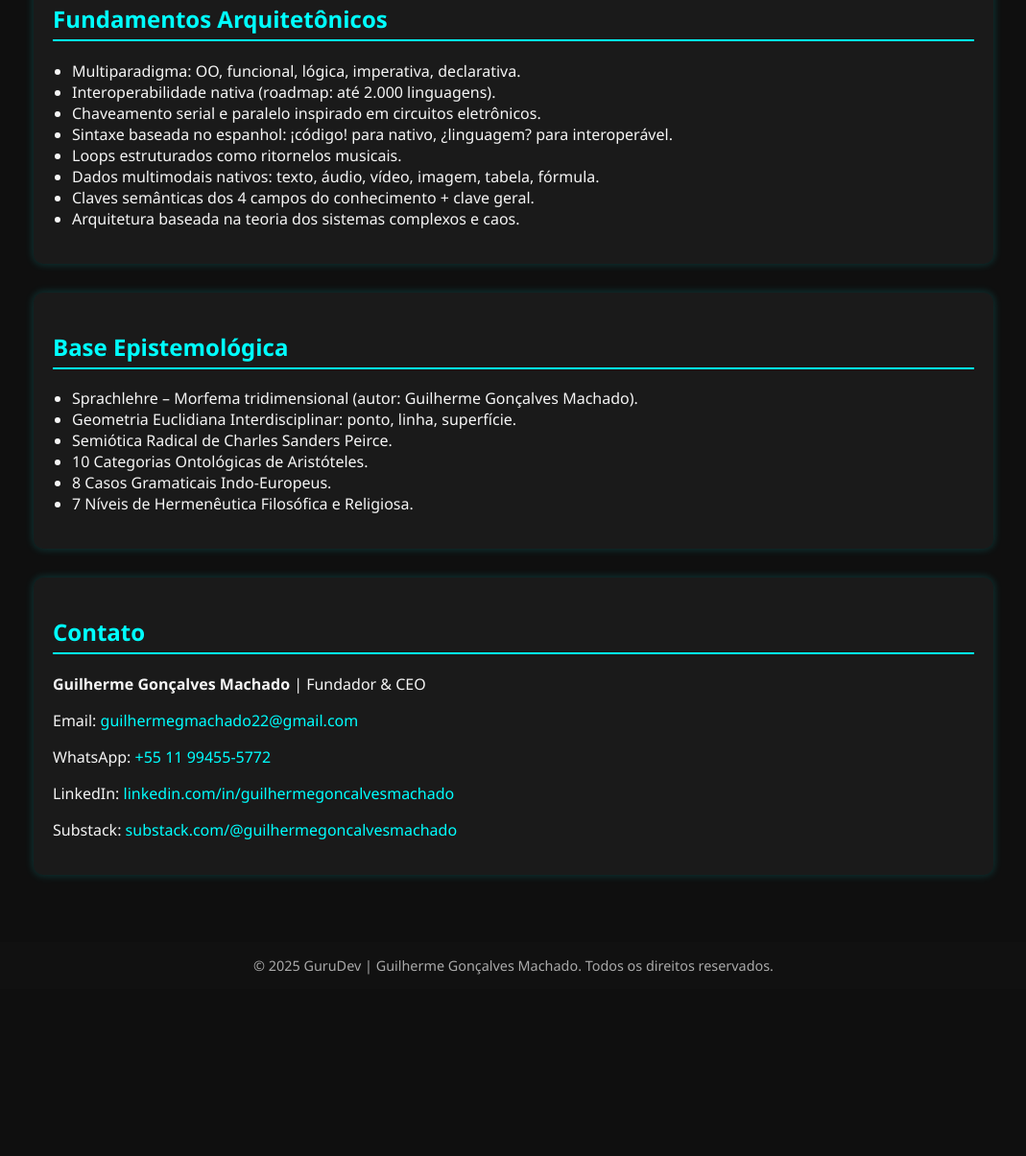
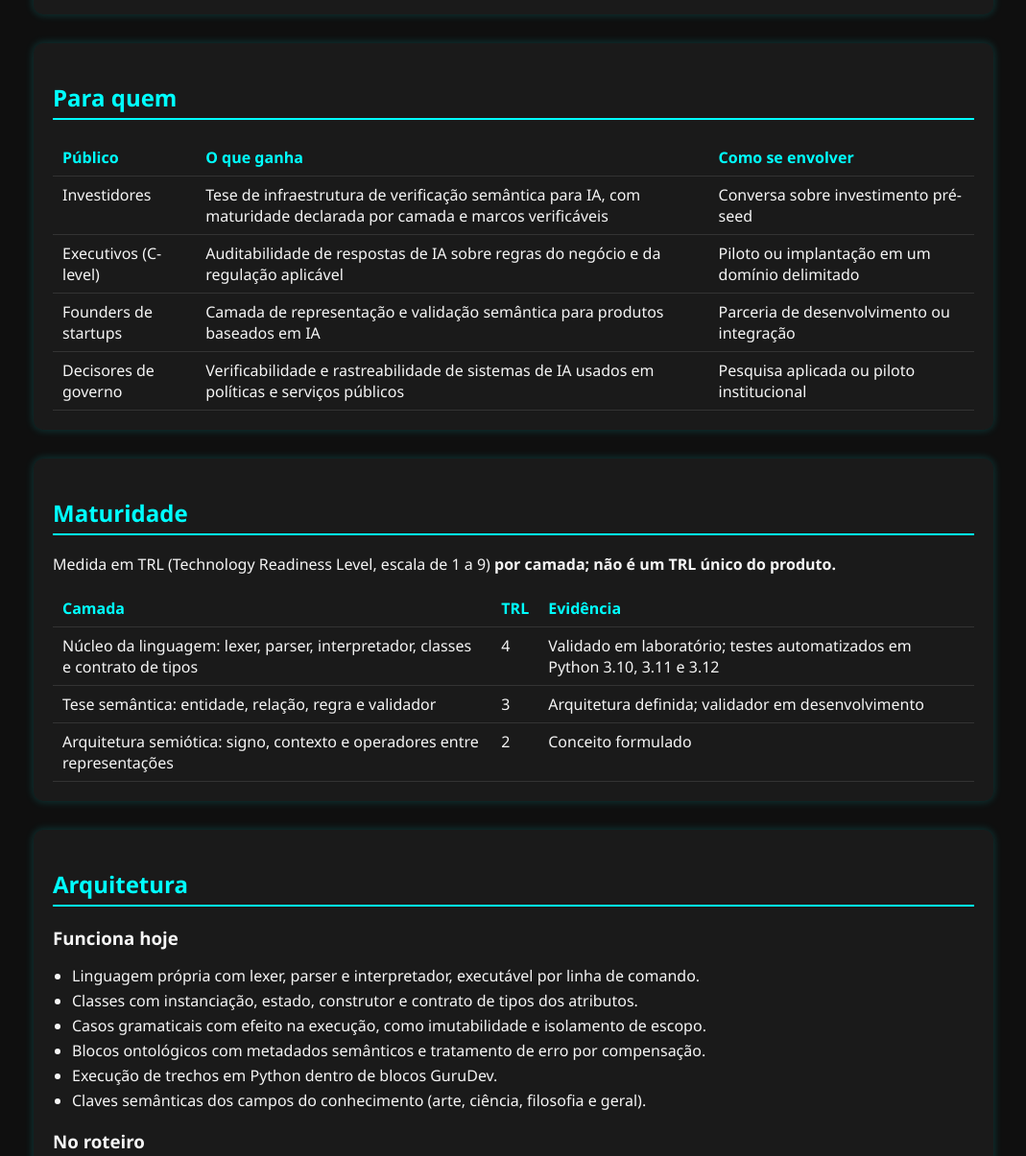
Before and after one commit to marcabru-tech/gurudev-site, a plain HTML site: page index.html in a window 1280 px wide. Shown: the part 511-1716 px from the top of the page at 96% size, without its empty margins (105-1174 px from the left). Before the commit the page ends 1542 px from the top, so only its background shows below. Drawn offline with Linux system fonts and the light colour scheme.

Commit message:
Alinha a pagina ao posicionamento e ao estado atual do gurudev-core
- Titulo e cabecalho: representacao e verificacao semantica para sistemas
  de IA, no lugar de IA Geral
- Novas secoes: para quem, maturidade TRL por camada e arquitetura
  separada entre o que funciona hoje, o que esta no roteiro e tracos de
  identidade
- Base epistemologica rotulada como fundamentacao teorica; teoria dos
  sistemas complexos passa da arquitetura para a base
- Contato institucional; sai o WhatsApp
- Tabelas empilhadas e links quebrando linha em telas estreitas
- Rodape alinhado ao README (2024-2026)

```diff
--- a/index.html
+++ b/index.html
@@ -3,7 +3,8 @@
 <head>
     <meta charset="UTF-8">
     <meta name="viewport" content="width=device-width, initial-scale=1.0">
-    <title>GuruDev | Ontologia Computacional para IA Geral</title>
+    <title>GuruDev | Representação e verificação semântica para IA</title>
+    <meta name="description" content="GuruDev é uma linguagem para representar regras, entidades e signos e verificar, com evidência rastreável, se saídas de sistemas de IA as respeitam.">
     <style>
         body {
             background-color: #0f0f0f;
@@ -36,6 +37,10 @@
             border-bottom: 2px solid #00ffff;
             padding-bottom: 5px;
         }
+        h3 {
+            color: #f5f5f5;
+            margin-bottom: 5px;
+        }
         .card {
             background-color: #1a1a1a;
             padding: 20px;
@@ -46,9 +51,33 @@
         ul {
             padding-left: 20px;
         }
+        li {
+            margin-bottom: 4px;
+        }
         a {
             color: #00ffff;
             text-decoration: none;
+            overflow-wrap: anywhere;
+        }
+        .tabela {
+            overflow-x: auto;
+        }
+        table {
+            width: 100%;
+            border-collapse: collapse;
+        }
+        th, td {
+            text-align: left;
+            padding: 8px 10px;
+            border-bottom: 1px solid #333;
+            vertical-align: top;
+        }
+        th {
+            color: #00ffff;
+        }
+        .nota {
+            color: #aaa;
+            font-size: 0.95rem;
         }
         footer {
             background-color: #111;
@@ -57,58 +86,114 @@
             color: #aaa;
             font-size: 0.9rem;
         }
+        @media (max-width: 600px) {
+            header h1 { font-size: 2.2rem; }
+            .container { padding: 24px 16px; }
+            table, tbody, tr, td { display: block; width: 100%; box-sizing: border-box; }
+            tr:first-child { display: none; }
+            tr { border-bottom: 1px solid #333; padding: 8px 0; }
+            td { border-bottom: none; padding: 3px 0; }
+            td::before { content: attr(data-rotulo); display: block; color: #00ffff; font-size: 0.85rem; }
+        }
     </style>
 </head>
 <body>
     <header>
         <h1>GuruDev</h1>
-        <p>Ontologia Computacional, IA Geral e Interoperabilidade de Linguagens</p>
+        <p>Representação e verificação semântica para sistemas de IA</p>
     </header>
 
     <div class="container">
         <div class="card">
             <h2>O que é a GuruDev?</h2>
-            <p>GuruDev é uma linguagem de programação de propósito geral, multiparadigma e ontológica, projetada para IA Geral, interoperabilidade nativa entre linguagens, dados multimodais e sistemas complexos. Mais do que código, é uma linguagem da realidade.</p>
+            <p><strong>GuruDev é uma linguagem para representar regras, entidades e signos e verificar, com evidência rastreável, se saídas de sistemas de IA as respeitam.</strong></p>
+            <p>O núcleo da linguagem funciona hoje; o validador semântico é o próximo marco. Em contextos regulados, a resposta de um modelo não basta: é preciso indicar qual regra foi aplicada, sobre quais fatos e com que resultado. A GuruDev é desenvolvida para produzir esse registro de forma determinística, com a IA atuando como observadora do veredito, e não como sua autoridade.</p>
         </div>
 
         <div class="card">
-            <h2>Fundamentos Arquitetônicos</h2>
+            <h2>Para quem</h2>
+            <div class="tabela">
+                <table>
+                    <tr><th>Público</th><th>O que ganha</th><th>Como se envolver</th></tr>
+                    <tr><td data-rotulo="Público">Investidores</td><td data-rotulo="O que ganha">Tese de infraestrutura de verificação semântica para IA, com maturidade declarada por camada e marcos verificáveis</td><td data-rotulo="Como se envolver">Conversa sobre investimento pré-seed</td></tr>
+                    <tr><td data-rotulo="Público">Executivos (C-level)</td><td data-rotulo="O que ganha">Auditabilidade de respostas de IA sobre regras do negócio e da regulação aplicável</td><td data-rotulo="Como se envolver">Piloto ou implantação em um domínio delimitado</td></tr>
+                    <tr><td data-rotulo="Público">Founders de startups</td><td data-rotulo="O que ganha">Camada de representação e validação semântica para produtos baseados em IA</td><td data-rotulo="Como se envolver">Parceria de desenvolvimento ou integração</td></tr>
+                    <tr><td data-rotulo="Público">Decisores de governo</td><td data-rotulo="O que ganha">Verificabilidade e rastreabilidade de sistemas de IA usados em políticas e serviços públicos</td><td data-rotulo="Como se envolver">Pesquisa aplicada ou piloto institucional</td></tr>
+                </table>
+            </div>
+        </div>
+
+        <div class="card">
+            <h2>Maturidade</h2>
+            <p>Medida em TRL (Technology Readiness Level, escala de 1 a 9) <strong>por camada; não é um TRL único do produto.</strong></p>
+            <div class="tabela">
+                <table>
+                    <tr><th>Camada</th><th>TRL</th><th>Evidência</th></tr>
+                    <tr><td data-rotulo="Camada">Núcleo da linguagem: lexer, parser, interpretador, classes e contrato de tipos</td><td data-rotulo="TRL">4</td><td data-rotulo="Evidência">Validado em laboratório; testes automatizados em Python 3.10, 3.11 e 3.12</td></tr>
+                    <tr><td data-rotulo="Camada">Tese semântica: entidade, relação, regra e validador</td><td data-rotulo="TRL">3</td><td data-rotulo="Evidência">Arquitetura definida; validador em desenvolvimento</td></tr>
+                    <tr><td data-rotulo="Camada">Arquitetura semiótica: signo, contexto e operadores entre representações</td><td data-rotulo="TRL">2</td><td data-rotulo="Evidência">Conceito formulado</td></tr>
+                </table>
+            </div>
+        </div>
+
+        <div class="card">
+            <h2>Arquitetura</h2>
+            <h3>Funciona hoje</h3>
             <ul>
-                <li>Multiparadigma: OO, funcional, lógica, imperativa, declarativa.</li>
-                <li>Interoperabilidade nativa (roadmap: até 2.000 linguagens).</li>
-                <li>Chaveamento serial e paralelo inspirado em circuitos eletrônicos.</li>
-                <li>Sintaxe baseada no espanhol: ¡código! para nativo, ¿linguagem? para interoperável.</li>
-                <li>Loops estruturados como ritornelos musicais.</li>
-                <li>Dados multimodais nativos: texto, áudio, vídeo, imagem, tabela, fórmula.</li>
-                <li>Claves semânticas dos 4 campos do conhecimento + clave geral.</li>
-                <li>Arquitetura baseada na teoria dos sistemas complexos e caos.</li>
+                <li>Linguagem própria com lexer, parser e interpretador, executável por linha de comando.</li>
+                <li>Classes com instanciação, estado, construtor e contrato de tipos dos atributos.</li>
+                <li>Casos gramaticais com efeito na execução, como imutabilidade e isolamento de escopo.</li>
+                <li>Blocos ontológicos com metadados semânticos e tratamento de erro por compensação.</li>
+                <li>Execução de trechos em Python dentro de blocos GuruDev.</li>
+                <li>Claves semânticas dos campos do conhecimento (arte, ciência, filosofia e geral).</li>
+            </ul>
+            <h3>No roteiro</h3>
+            <ul>
+                <li>Regras declaradas na linguagem, com verificação de pureza, aridade e tipos.</li>
+                <li>Validador determinístico com status (válido, violação ou indeterminado) e evidência.</li>
+                <li>Execução de outras linguagens além de Python dentro dos blocos.</li>
+                <li>Representação de signos de diferentes modalidades (texto, imagem, áudio, tabela, fórmula).</li>
+                <li>Execução efetivamente paralela de blocos marcados como paralelos.</li>
+            </ul>
+            <h3>Traços de identidade</h3>
+            <ul>
+                <li>Sintaxe de inspiração espanhola: <code>¡código!</code> para código nativo, <code>¿linguagem?</code> para código de outra linguagem.</li>
+                <li>Laços concebidos como ritornelos musicais, como inspiração de desenho da linguagem.</li>
             </ul>
         </div>
 
         <div class="card">
-            <h2>Base Epistemológica</h2>
+            <h2>Base epistemológica</h2>
+            <p class="nota">Fundamentação teórica que orienta o desenho da linguagem; não descreve, por si, mecanismos computacionais implementados.</p>
             <ul>
                 <li>Sprachlehre – Morfema tridimensional (autor: Guilherme Gonçalves Machado).</li>
                 <li>Geometria Euclidiana Interdisciplinar: ponto, linha, superfície.</li>
-                <li>Semiótica Radical de Charles Sanders Peirce.</li>
+                <li>Semiótica de Charles Sanders Peirce.</li>
                 <li>10 Categorias Ontológicas de Aristóteles.</li>
                 <li>8 Casos Gramaticais Indo-Europeus.</li>
-                <li>7 Níveis de Hermenêutica Filosófica e Religiosa.</li>
+                <li>Níveis de interpretação hermenêutica, filosófica e religiosa (13 registrados no interpretador).</li>
+                <li>Teoria dos sistemas complexos e do caos.</li>
             </ul>
         </div>
 
         <div class="card">
+            <h2>Código e documentação</h2>
+            <p>Repositório: <a href="https://github.com/Hubstry-DeepTech/gurudev-core" target="_blank" rel="noopener">github.com/Hubstry-DeepTech/gurudev-core</a></p>
+            <p>Início rápido, estágio e próximos marcos estão no README do repositório.</p>
+        </div>
+
+        <div class="card">
             <h2>Contato</h2>
-            <p><strong>Guilherme Gonçalves Machado</strong> | Fundador & CEO</p>
-            <p>Email: <a href="mailto:guilhermegmachado22@gmail.com">guilhermegmachado22@gmail.com</a></p>
-            <p>WhatsApp: <a href="https://wa.me/5511994555772" target="_blank">+55 11 99455-5772</a></p>
-            <p>LinkedIn: <a href="https://www.linkedin.com/in/guilhermegoncalvesmachado/" target="_blank">linkedin.com/in/guilhermegoncalvesmachado</a></p>
-            <p>Substack: <a href="https://substack.com/@guilhermegoncalvesmachado" target="_blank">substack.com/@guilhermegoncalvesmachado</a></p>
+            <p><strong>Guilherme Gonçalves Machado</strong> | Fundador &amp; CEO, Hubstry Deep Tech</p>
+            <p>Email: <a href="mailto:guilhermemachado.ceo@hubstry.dev">guilhermemachado.ceo@hubstry.dev</a></p>
+            <p>LinkedIn: <a href="https://www.linkedin.com/in/guilhermegoncalvesmachado/" target="_blank" rel="noopener">linkedin.com/in/guilhermegoncalvesmachado</a></p>
+            <p>Substack: <a href="https://substack.com/@guilhermegoncalvesmachado" target="_blank" rel="noopener">substack.com/@guilhermegoncalvesmachado</a></p>
+            <p class="nota">A Hubstry Deep Tech é uma startup pré-seed sediada no Rio de Janeiro.</p>
         </div>
     </div>
 
     <footer>
-        &copy; 2025 GuruDev | Guilherme Gonçalves Machado. Todos os direitos reservados.
+        &copy; 2024-2026 GuruDev | Guilherme Gonçalves Machado · Hubstry Deep Tech. Todos os direitos reservados.
     </footer>
 </body>
 </html>
```
